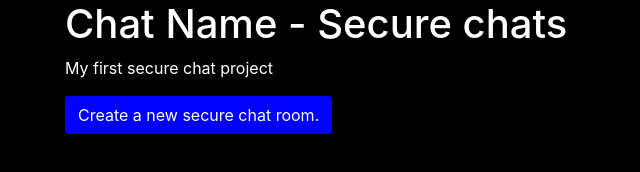
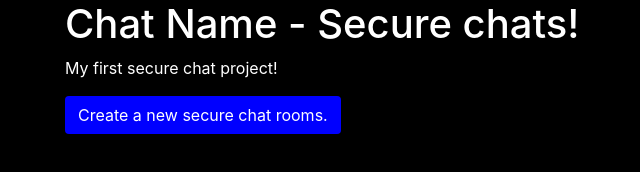
Before and after one commit to kto-to20/secure-chat, a plain HTML site: page index.html in a window 1280 px wide. Shown: the full height of the page, 20-660 px from the left. Drawn offline with nearby package versions, Linux system fonts and the light colour scheme.

Commit message:
Update index.html

```diff
--- a/index.html
+++ b/index.html
@@ -22,9 +22,9 @@
 <body>
 
 <div class="container">
-    <h1>Chat Name - Secure chats</h1>
-    <p>My first secure chat project</p>
-    <a href="create_chat.html" class="btn btn-create">Create a new secure chat room.</a>
+    <h1>Chat Name - Secure chats!</h1>
+    <p>My first secure chat project!</p>
+    <a href="create_chat.html" class="btn btn-create">Create a new secure chat rooms.</a>
 </div>
 
 </body>
```
